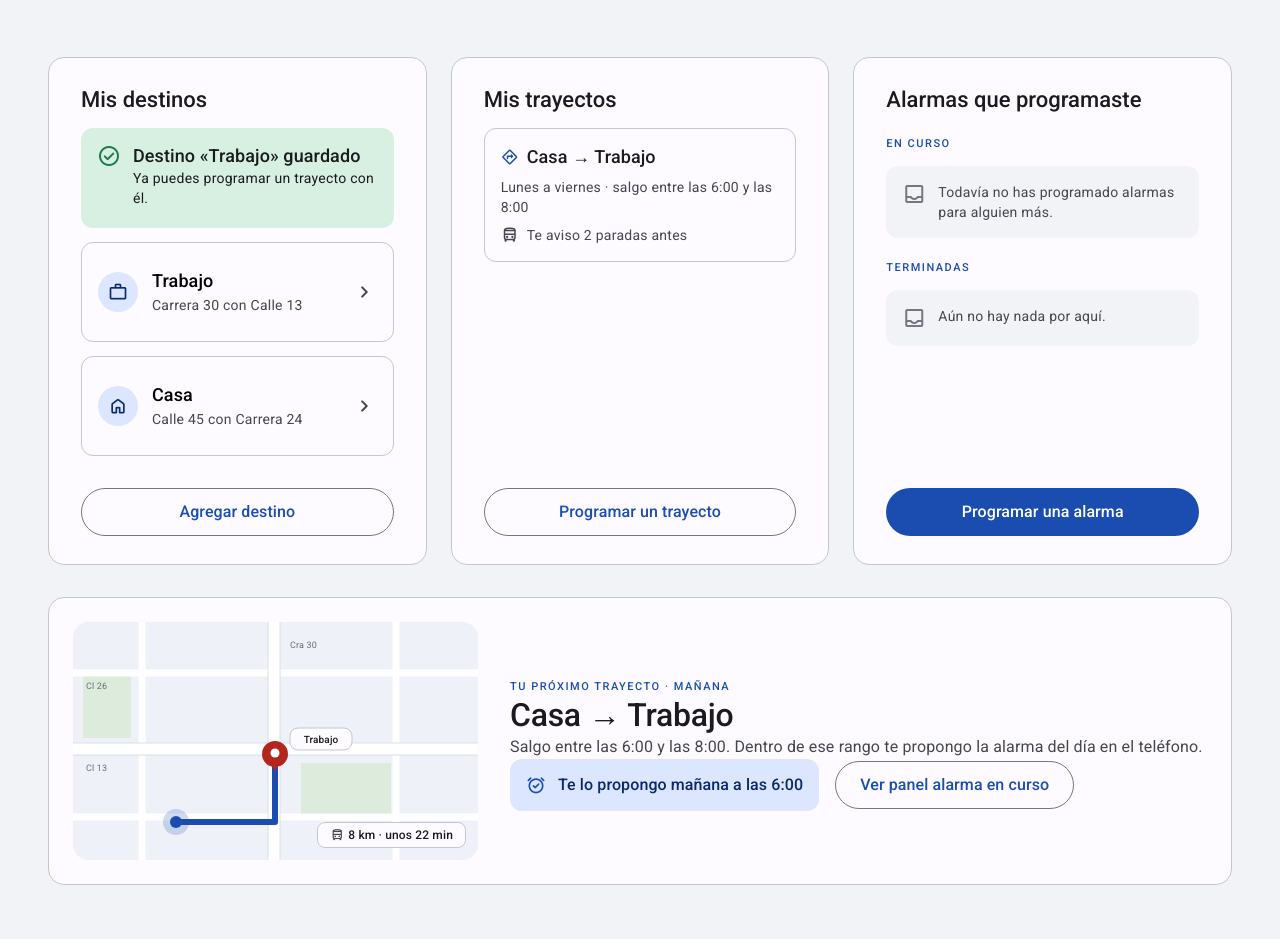
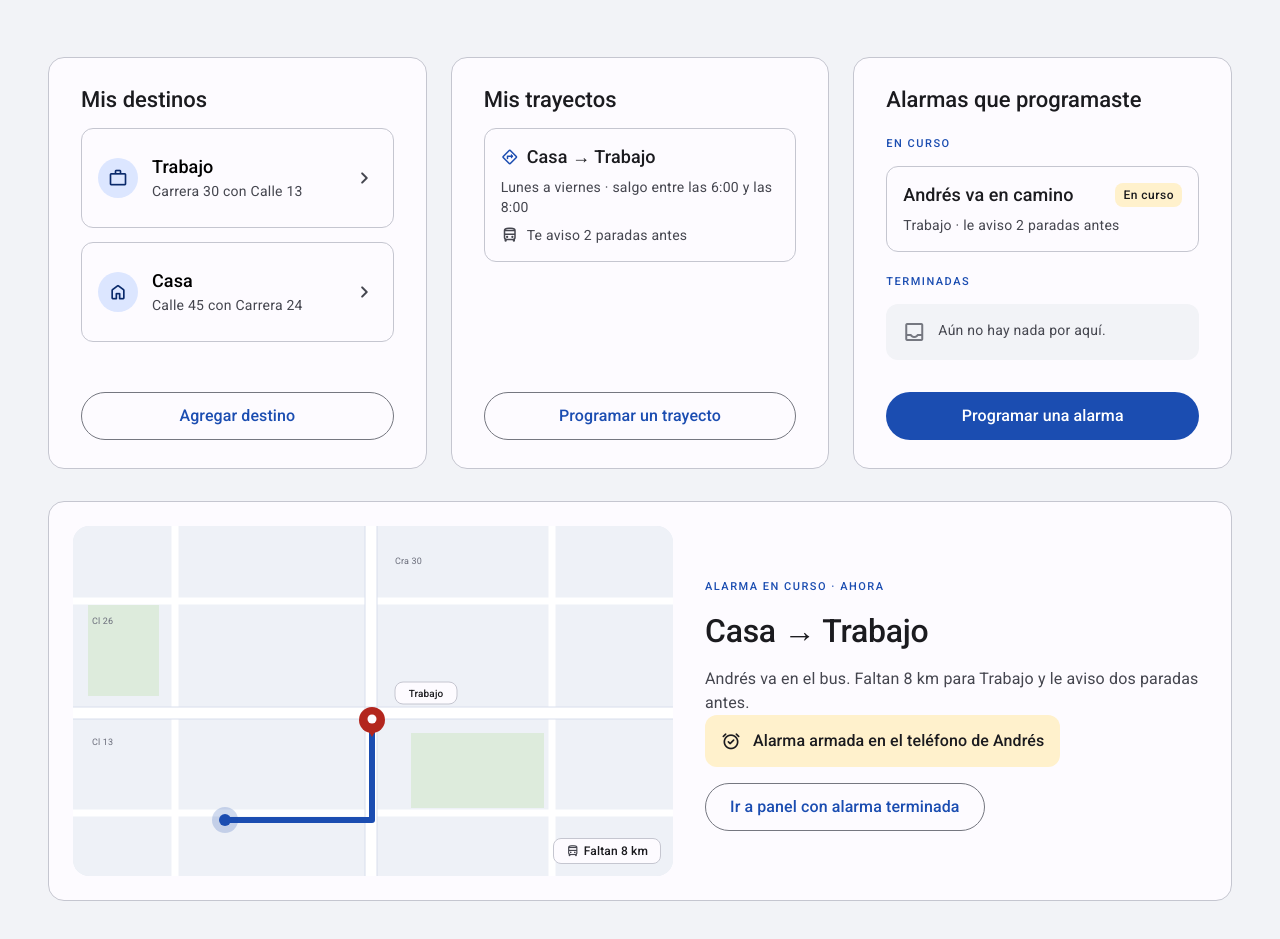
Before and after one commit to Masb97/UX-UI, an Angular app in the folder web/: page /panel-alarma-en-curso in a window 1280 px wide. Before the commit this address led to /panel. Shown: the part 183-1122 px from the top of the page. Built offline with nearby package versions, Linux system fonts and the light colour scheme.

Commit message:
Se implementa pantalla alarma en curso

```diff
--- a/web/src/app/app.routes.ts
+++ b/web/src/app/app.routes.ts
@@ -10,6 +10,7 @@ export const routes: Routes = [
   { path: '', pathMatch: 'full', redirectTo: 'panel-arranque' },
   { path: 'panel-arranque', component: PanelArranque, title: 'Mi alarma — empieza aquí' },
   { path: 'panel', component: Panel, title: 'Mi alarma — tu panel' },
+  { path: 'panel-alarma-en-curso', component: Panel, data: { estado: 'en-curso' }, title: 'Mi alarma — alarma en curso' },
   { path: 'nuevo-destino', component: NuevoDestino, title: 'Mi alarma — nuevo destino' },
   { path: 'programar-alarma', component: ProgramarAlarma, title: 'Mi alarma — programar una alarma' },
   { path: '**', redirectTo: 'panel' },
--- a/web/src/app/panel/panel.html
+++ b/web/src/app/panel/panel.html
@@ -1,6 +1,6 @@
 <div class="pagina pagina--panel">
   <h1 class="t-headline-l">Tu panel</h1>
-  <p class="t-body-l muted sub">Guardaste un destino. Si quieres, ahora puedes programarle una alarma a alguien más.</p>
+  <p class="t-body-l muted sub">{{ alarmaEnCurso() ? 'Andrés va en camino. Le aviso dos paradas antes de que llegue.' : 'Guardaste un destino. Si quieres, ahora puedes programarle una alarma a alguien más.' }}</p>
 
   <div class="columnas">
     <!-- Mis destinos -->
@@ -8,6 +8,7 @@
       <div class="cuerpo">
         <h2 class="t-title-l">Mis destinos</h2>
 
+      @if (!alarmaEnCurso()) {
       <div class="aviso aviso-exito">
         <span class="material-symbols-rounded" aria-hidden="true">check_circle</span>
         <div>
@@ -15,6 +16,7 @@
           <p class="t-body-m m0">Ya puedes programar un trayecto con él.</p>
         </div>
       </div>
+      }
 
       @for (d of destinos; track d.nombre) {
         <button type="button" class="item">
@@ -58,10 +60,20 @@
         <h2 class="t-title-l">Alarmas que programaste</h2>
 
       <p class="t-overline">En curso</p>
+      @if (alarmaEnCurso()) {
+      <div class="trayecto alarma-actual">
+        <div class="encabezado-alarma">
+          <p class="t-title-m m0">Andrés va en camino</p>
+          <span class="estado-alarma t-label-s">En curso</span>
+        </div>
+        <p class="t-body-m muted m0">Trabajo · le aviso 2 paradas antes</p>
+      </div>
+      } @else {
       <div class="aviso aviso-vacio">
         <span class="material-symbols-rounded" aria-hidden="true">inbox</span>
         <p class="t-body-m m0">Todavía no has programado alarmas para alguien más.</p>
       </div>
+      }
 
       <p class="t-overline">Terminadas</p>
       <div class="aviso aviso-vacio">
@@ -76,6 +88,23 @@
     </section>
   </div>
 
+  @if (alarmaEnCurso()) {
+  <section class="tarjeta proximo proximo--en-curso" aria-labelledby="trayecto-en-curso">
+    <app-mapa destino="Trabajo" nota="Faltan 8 km" [alto]="350" [ancho]="600" />
+    <div class="detalle">
+      <p class="t-overline">Alarma en curso · ahora</p>
+      <h2 id="trayecto-en-curso" class="t-headline-l m0">Casa &#8594; Trabajo</h2>
+      <p class="t-body-l muted">Andrés va en el bus. Faltan 8 km para Trabajo y le aviso dos paradas antes.</p>
+      <div class="acciones-propuesta">
+        <p class="aviso alarma-armada">
+          <span class="material-symbols-rounded" aria-hidden="true">alarm_on</span>
+          <span class="t-label-l">Alarma armada en el teléfono de Andrés</span>
+        </p>
+        <button type="button" class="btn-secundario">Ir a panel con alarma terminada</button>
+      </div>
+    </div>
+  </section>
+  } @else {
   <!-- Próximo trayecto -->
   <section class="tarjeta proximo">
     <app-mapa destino="Trabajo" nota="8 km · unos 22 min" [alto]="238" [ancho]="405" />
@@ -88,8 +117,9 @@
           <span class="material-symbols-rounded" aria-hidden="true">alarm_on</span>
           <span class="t-label-l">Te lo propongo mañana a las 6:00</span>
         </p>
-        <button type="button" class="btn-secundario">Ver panel alarma en curso</button>
+        <a class="btn-secundario" routerLink="/panel-alarma-en-curso">Ver panel alarma en curso</a>
       </div>
     </div>
   </section>
+  }
 </div>
--- a/web/src/app/panel/panel.scss
+++ b/web/src/app/panel/panel.scss
@@ -86,3 +86,30 @@
 }
 
 .propuesta .t-label-l { color: var(--on-primary-container); }
+
+.encabezado-alarma {
+  display: flex;
+  align-items: center;
+  justify-content: space-between;
+  flex-wrap: wrap;
+  gap: var(--sp-2);
+}
+.estado-alarma {
+  padding: var(--sp-1) var(--sp-2);
+  border-radius: var(--r-label);
+  background: var(--alert-container);
+}
+.alarma-armada {
+  align-items: center;
+  margin: 0;
+  background: var(--alert-container);
+  .material-symbols-rounded { font-size: 20px; }
+}
+.proximo--en-curso {
+  grid-template-columns: minmax(0, 600px) minmax(0, 1fr);
+  .detalle > .t-overline { margin-bottom: var(--sp-4); }
+  .detalle > .t-body-l { margin-top: var(--sp-4); }
+}
+@media (max-width: 1100px) {
+  .proximo--en-curso { grid-template-columns: 1fr; }
+}
--- a/web/src/app/panel/panel.ts
+++ b/web/src/app/panel/panel.ts
@@ -1,5 +1,6 @@
-import { Component } from '@angular/core';
-import { RouterLink } from '@angular/router';
+import { Component, computed, inject } from '@angular/core';
+import { toSignal } from '@angular/core/rxjs-interop';
+import { ActivatedRoute, RouterLink } from '@angular/router';
 import { Mapa } from '../compartido/mapa';
 
 @Component({
@@ -10,6 +11,10 @@ import { Mapa } from '../compartido/mapa';
   styleUrl: './panel.scss',
 })
 export class Panel {
+  private readonly ruta = inject(ActivatedRoute);
+  private readonly datos = toSignal(this.ruta.data, { initialValue: this.ruta.snapshot.data });
+  readonly alarmaEnCurso = computed(() => this.datos()['estado'] === 'en-curso');
+
   destinos = [
     { nombre: 'Trabajo', direccion: 'Carrera 30 con Calle 13', icono: 'work' },
     { nombre: 'Casa', direccion: 'Calle 45 con Carrera 24', icono: 'home' },
```
